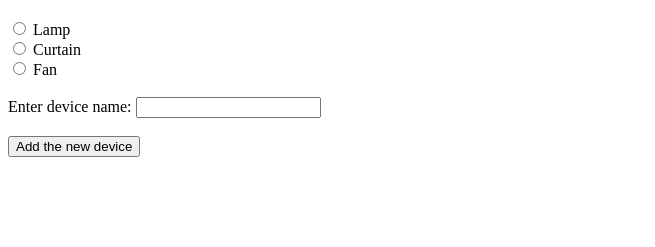
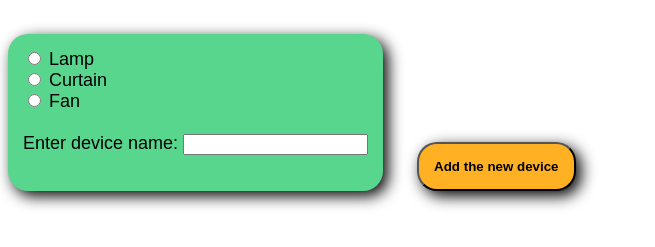
Before and after one commit to Lukkah123/web_unit, a website: page addDevice.html in a window 1280 px wide. Shown: the part 61-308 px from the top of the page, without its empty margins (0-655 px from the left). Drawn offline with Linux system fonts and the light colour scheme.

Commit message:
Worked on add device

```diff
--- a/addDevice.html
+++ b/addDevice.html
@@ -1,9 +1,13 @@
 <!DOCTYPE html>
 <html>
-<body>
+<head>
+    <link rel="stylesheet" href="styles.css">
+    <meta charset="UTF-8">
+</head>
+<body class="addDeviceBody">
 
 <h1>Add a new device</h1>
-<form>
+<form class="myForm">
     <input type="radio" id="lamp" name="newDevice" value="Lamp">
     <label for="lamp">Lamp</label><br>
     <input type="radio" id="curtain" name="newDevice" value="Curtain">
@@ -14,7 +18,7 @@
 
   </form>
 
-  <button onclick="addDevice()">Add the new device</button>
+  <button class="addDeviceButton" onclick="addDevice()">Add the new device</button>
 
 <script>
 function addDevice() {
--- a/styles.css
+++ b/styles.css
@@ -127,3 +127,25 @@ input:checked + .ball:before {
     font-size: 25px;
     padding: 5px 0;
 }
+
+form{
+    background-color: #58d68d;
+    margin-top: 15px;
+    margin-bottom: 15px;
+    border-radius: 20px;
+    box-shadow: 5px 5px 15px black;
+    padding: 15px 15px;
+    display: inline-block;
+    font-size: large;
+    font-family: Arial, Helvetica, sans-serif;
+    font-weight: 100;
+}
+
+.addDeviceButton{
+    margin: 30px;
+    background-color:#ffb123;
+    border-radius: 20px;
+    box-shadow: 5px 5px 15px black;
+    padding: 15px 15px;
+    font-weight: bold;
+}
```
